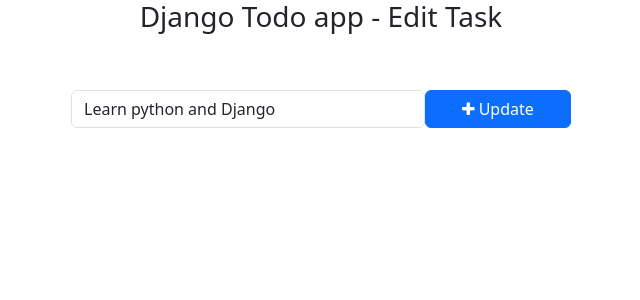
After one commit to KaranVikas/django_todo, a Django app: page /todo/edit_task/2 in a window 1280 px wide. The commit adds this page. Shown: the top 300 px of the page, without its empty margins (319-959 px from the left). Run offline with Django 5.2, Linux system fonts and the light colour scheme; data comes from the database, SQL or seed files in the repository; both versions use the stored data as it was after the commit.

Commit message:
Implement task management features: add edit, delete, mark as done/undone functionalities and corresponding templates

```diff
--- /dev/null
+++ b/templates/edit_task.html
@@ -0,0 +1,31 @@
+ <!DOCTYPE html>
+ <html lang="en">
+ <head>
+  <meta charset="UTF-8">
+  <meta name="viewport" content="width=device-width, initial-scale=1.0">
+  <title>Django Todo app - Edit Task </title>
+
+    <!-- Bootstrap -->
+    <link href="https://cdn.jsdelivr.net/npm/bootstrap@5.3.0-alpha1/dist/css/bootstrap.min.css" rel="stylesheet" integrity="sha384-GLhlTQ8iRABdZLl6O3oVMWSktQOp6b7In1Zl3/Jr59b6EGGoI1aFkw7cmDA6j6gD" crossorigin="anonymous">
+    <script src="https://cdn.jsdelivr.net/npm/bootstrap@5.3.0-alpha1/dist/js/bootstrap.bundle.min.js" integrity="sha384-w76AqPfDkMBDXo30jS1Sgez6pr3x5MlQ1ZAGC+nuZB+EYdgRZgiwxhTBTkF7CXvN" crossorigin="anonymous"></script>
+    <!-- Font Awesome Icons -->
+    <link rel="stylesheet" href="https://cdnjs.cloudflare.com/ajax/libs/font-awesome/4.7.0/css/font-awesome.min.css">
+
+ </head>
+ <body>
+  <div class="container">
+    <h3 class="pb-5 pb-5 text-center">Django Todo app - Edit Task </h3>
+     <!-- To Do Form -->
+                <form action="{% url 'edit_task' get_task.pk %}" method="POST" style="width: 500px; margin: auto;">
+                  <!-- Cross Site Request Forgery -->
+                  {% csrf_token %}
+                    <div class="form-group">
+                        <span style="display: flex;">
+                            <input type="text" name="task" class="form-control" placeholder="Add a task" value="{{get_task.task}}">
+                            <button type="submit" class="btn btn-primary" style="width: 200px;"><i class="fa fa-plus"></i> Update</button>
+                        </span>
+                    </div>
+                </form>
+  </div>
+ </body>
+ </html>
--- a/todo/urls.py
+++ b/todo/urls.py
@@ -2,6 +2,10 @@ from django.urls import path
 from . import views
 
 urlpatterns = [
+  # add a task
   path('addTask/', views.addTask, name='addTask'),
-
+  path('mark_as_done/<int:pk>/', views.mark_as_done, name='mark_as_done'),
+  path('mark_as_undone/<int:pk>', views.mark_as_undone, name='mark_as_undone'),
+  path('edit_task/<int:pk>', views.edit_task, name='edit_task'),
+  path('delete_task/<int:pk>', views.delete_task, name='delete_task')
 ]
--- a/todo/views.py
+++ b/todo/views.py
@@ -1,4 +1,4 @@
-from django.shortcuts import redirect
+from django.shortcuts import get_object_or_404, redirect, render
 from django.http import HttpResponse
 
 from todo.models import Task
@@ -7,3 +7,37 @@ def addTask(request):
   task = request.POST['task']
   Task.objects.create(task=task)
   return redirect('home')
+
+def mark_as_done(request, pk):
+  task = get_object_or_404(Task, pk=pk)
+  task.is_completed = True
+  task.save()
+  return redirect('home')
+
+def mark_as_undone(request, pk):
+  task = get_object_or_404(Task,pk=pk)
+  print(task)
+  task.is_completed = False
+  task.save()
+  return redirect('home')
+
+def edit_task(request, pk):
+  get_task = get_object_or_404(Task, pk=pk)
+  if request.method == 'POST':
+    new_task = request.POST['task']
+    get_task.task = new_task
+    get_task.save()
+    print(new_task)
+    print(get_task)
+    return redirect('home')
+
+  else:
+    context = {
+      'get_task': get_task,
+    }
+    return render(request, 'edit_task.html', context)
+
+def delete_task(request, pk):
+  task = get_object_or_404(Task, pk=pk)
+  task.delete()
+  return redirect('home')
```
Also changed, not shown: templates/home.html (+6 -3 lines), db.sqlite3.
